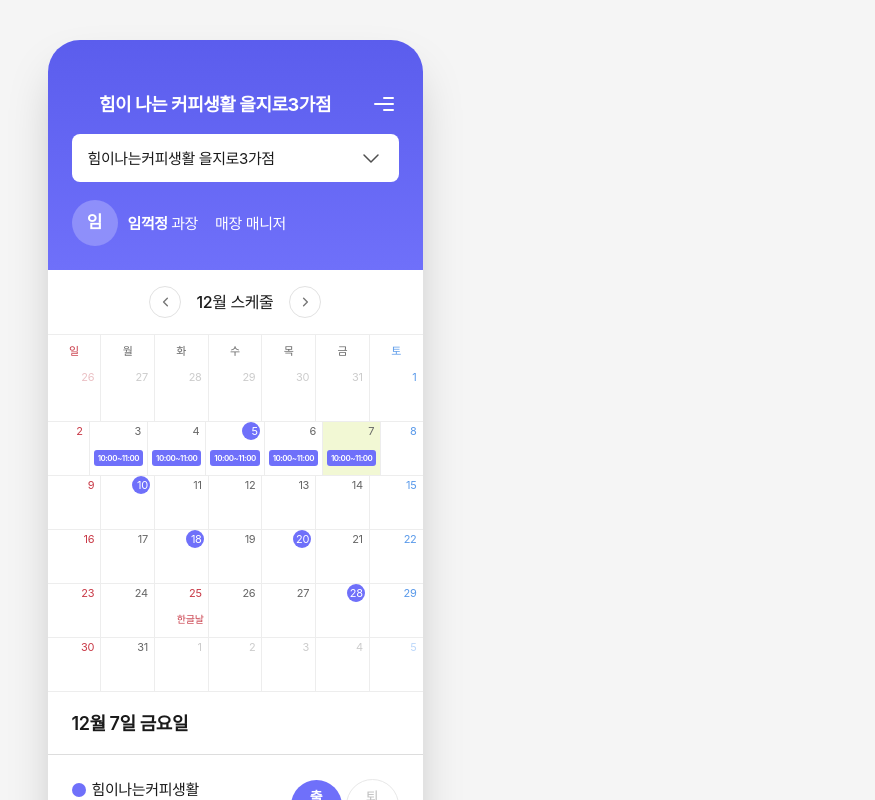
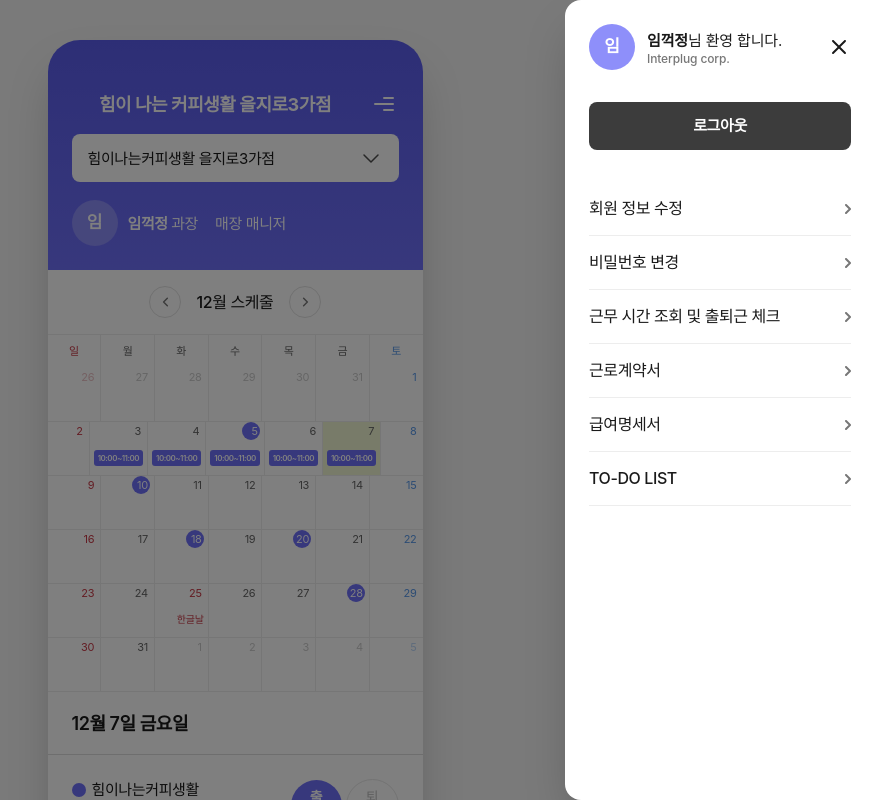
Before and after one commit to nalpari/whale-erp-staff-app-demo, a Next.js app: page / in a window 1280 px wide. Both pictures are taken after a click on the button 788 px from the left and 104 px from the top of the page. Shown: the top 800 px of the page, without its empty margins (405-1280 px from the left). Built offline with nearby package versions, Linux system fonts and the light colour scheme; a web font is replaced by a local one.

Commit message:
feat: Implement initial application UI, including global styles, main page layout, TopBar, and SideMenu components.

```diff
--- a/src/app/globals.css
+++ b/src/app/globals.css
@@ -133,3 +133,29 @@
 .animate-slide-in-bottom {
   animation: slide-in-bottom 0.3s ease-out;
 }
+
+@keyframes slide-in-right {
+  from {
+    transform: translateX(100%);
+  }
+  to {
+    transform: translateX(0);
+  }
+}
+
+.animate-slide-in-right {
+  animation: slide-in-right 0.5s cubic-bezier(0.32, 0.72, 0, 1);
+}
+
+@keyframes fade-in {
+  from {
+    opacity: 0;
+  }
+  to {
+    opacity: 1;
+  }
+}
+
+.animate-fade-in {
+  animation: fade-in 0.5s ease-out;
+}
--- a/src/app/page.tsx
+++ b/src/app/page.tsx
@@ -9,6 +9,7 @@ import Calendar from "@/components/Calendar";
 import ScheduleItem from "@/components/ScheduleItem";
 import Footer from "@/components/Footer";
 import BottomSheet from "@/components/BottomSheet";
+import SideMenu from "@/components/SideMenu";
 
 const storeOptions = [
   "힘이나는커피생활 을지로3가점",
@@ -18,13 +19,14 @@ const storeOptions = [
 
 export default function Home() {
   const [isBottomSheetOpen, setIsBottomSheetOpen] = useState(false);
+  const [isSideMenuOpen, setIsSideMenuOpen] = useState(false);
   const [selectedStore, setSelectedStore] = useState(storeOptions[0]);
 
   return (
     <div className="relative flex min-h-screen w-full flex-col items-start bg-white md:mx-auto md:my-10 md:min-h-[812px] md:max-w-[375px] md:overflow-hidden md:rounded-[32px] md:shadow-2xl">
       <div className="flex w-full flex-col items-start bg-gradient-to-b from-[#5B5DED] to-[#6F70FA]">
         <StatusBar />
-        <TopBar />
+        <TopBar onMenuClick={() => setIsSideMenuOpen(true)} />
         <div className="flex flex-col items-start gap-[18px] self-stretch px-6 pb-6">
           <SelectForm
             value={selectedStore}
@@ -80,6 +82,11 @@ export default function Home() {
         options={storeOptions}
         onSelect={setSelectedStore}
       />
+
+      <SideMenu
+        isOpen={isSideMenuOpen}
+        onClose={() => setIsSideMenuOpen(false)}
+      />
     </div>
   );
 }
--- /dev/null
+++ b/src/components/SideMenu.tsx
@@ -0,0 +1,101 @@
+"use client";
+
+interface SideMenuProps {
+  isOpen: boolean;
+  onClose: () => void;
+}
+
+export default function SideMenu({ isOpen, onClose }: SideMenuProps) {
+  if (!isOpen) return null;
+
+  const menuItems = [
+    { label: "회원 정보 수정", href: "#" },
+    { label: "비밀번호 변경", href: "#" },
+    { label: "근무 시간 조회 및 출퇴근 체크", href: "#" },
+    { label: "근로계약서", href: "#" },
+    { label: "급여명세서", href: "/salary" },
+    { label: "TO-DO LIST", href: "#" },
+  ];
+
+  return (
+    <>
+      <div
+        className="fixed inset-0 z-40 bg-black/50 animate-fade-in"
+        onClick={onClose}
+      />
+
+      <div className="fixed inset-y-0 right-0 z-50 flex w-[310px] flex-col gap-8 rounded-l-2xl bg-white p-6 animate-slide-in-right shadow-2xl">
+        <div className="flex items-center justify-between">
+          <div className="flex items-center gap-3">
+            <div className="flex h-[46px] w-[46px] items-center justify-center rounded-full bg-[#8E8FFA]">
+              <span className="text-[17px] font-semibold text-white">임</span>
+            </div>
+            <div className="flex flex-1 flex-col">
+              <div className="text-[15px] font-normal leading-6 tracking-[-0.15px] text-[#1A1A1A]">
+                <span className="font-semibold">임꺽정</span>님 환영 합니다.
+              </div>
+              <div className="text-xs font-medium leading-3 tracking-[-0.12px] text-[#777]">
+                Interplug corp.
+              </div>
+            </div>
+          </div>
+          <button
+            onClick={onClose}
+            className="flex h-6 w-6 items-center justify-center"
+            aria-label="닫기"
+          >
+            <svg
+              width="24"
+              height="24"
+              viewBox="0 0 24 24"
+              fill="none"
+              xmlns="http://www.w3.org/2000/svg"
+            >
+              <path
+                d="M6.70708 5.29289C6.31655 4.90237 5.68339 4.90237 5.29286 5.29289C4.90234 5.68342 4.90234 6.31658 5.29286 6.70711L10.5857 12L5.29277 17.2929C4.90225 17.6834 4.90225 18.3166 5.29277 18.7071C5.6833 19.0976 6.31646 19.0976 6.70698 18.7071L11.9999 13.4142L17.2929 18.7071C17.6834 19.0976 18.3166 19.0976 18.7071 18.7071C19.0976 18.3166 19.0976 17.6834 18.7071 17.2929L13.4141 12L18.707 6.70711C19.0975 6.31658 19.0975 5.68342 18.707 5.29289C18.3165 4.90237 17.6833 4.90237 17.2928 5.29289L11.9999 10.5857L6.70708 5.29289Z"
+                fill="#1A1A1A"
+              />
+            </svg>
+          </button>
+        </div>
+
+        <button className="flex h-12 items-center justify-center rounded-md bg-[#3C3C3C] text-[15px] font-semibold leading-[150%] tracking-[-0.375px] text-white">
+          로그아웃
+        </button>
+
+        <div className="flex flex-col">
+          {menuItems.map((item, index) => (
+            <div
+              key={index}
+              className="flex h-[54px] flex-col items-start justify-center border-b border-[#EDEDED]"
+            >
+              <a
+                href={item.href}
+                className="flex w-full items-center justify-between rounded-lg"
+              >
+                <span className="flex-1 text-base font-medium leading-[140%] tracking-[-0.4px] text-[#1A1A1A]">
+                  {item.label}
+                </span>
+                <svg
+                  width="6"
+                  height="10"
+                  viewBox="0 0 6 10"
+                  fill="none"
+                  xmlns="http://www.w3.org/2000/svg"
+                >
+                  <path
+                    d="M1 1L5 5L1 9"
+                    stroke="#777777"
+                    strokeWidth="2"
+                    strokeLinecap="round"
+                    strokeLinejoin="round"
+                  />
+                </svg>
+              </a>
+            </div>
+          ))}
+        </div>
+      </div>
+    </>
+  );
+}
--- a/src/components/TopBar.tsx
+++ b/src/components/TopBar.tsx
@@ -1,4 +1,8 @@
-export default function TopBar() {
+interface TopBarProps {
+  onMenuClick?: () => void;
+}
+
+export default function TopBar({ onMenuClick }: TopBarProps) {
   return (
     <div className="flex h-[60px] w-full items-center justify-end gap-2.5 px-6">
       <div className="flex flex-1 items-center justify-center gap-2.5 self-stretch">
@@ -6,7 +10,11 @@ export default function TopBar() {
           힘이 나는 커피생활 을지로3가점
         </h1>
       </div>
-      <button className="flex shrink-0 flex-col items-end gap-1.5 p-[6px_3px]" aria-label="메뉴">
+      <button
+        className="flex shrink-0 flex-col items-end gap-1.5 p-[6px_3px]"
+        aria-label="메뉴"
+        onClick={onMenuClick}
+      >
         <svg width="24" height="24" viewBox="0 0 24 24" fill="none" xmlns="http://www.w3.org/2000/svg">
           <path d="M12 6H21" stroke="white" strokeWidth="2" strokeLinecap="round" strokeLinejoin="round"/>
           <path d="M3 12H21" stroke="white" strokeWidth="2" strokeLinecap="round" strokeLinejoin="round"/>
```
